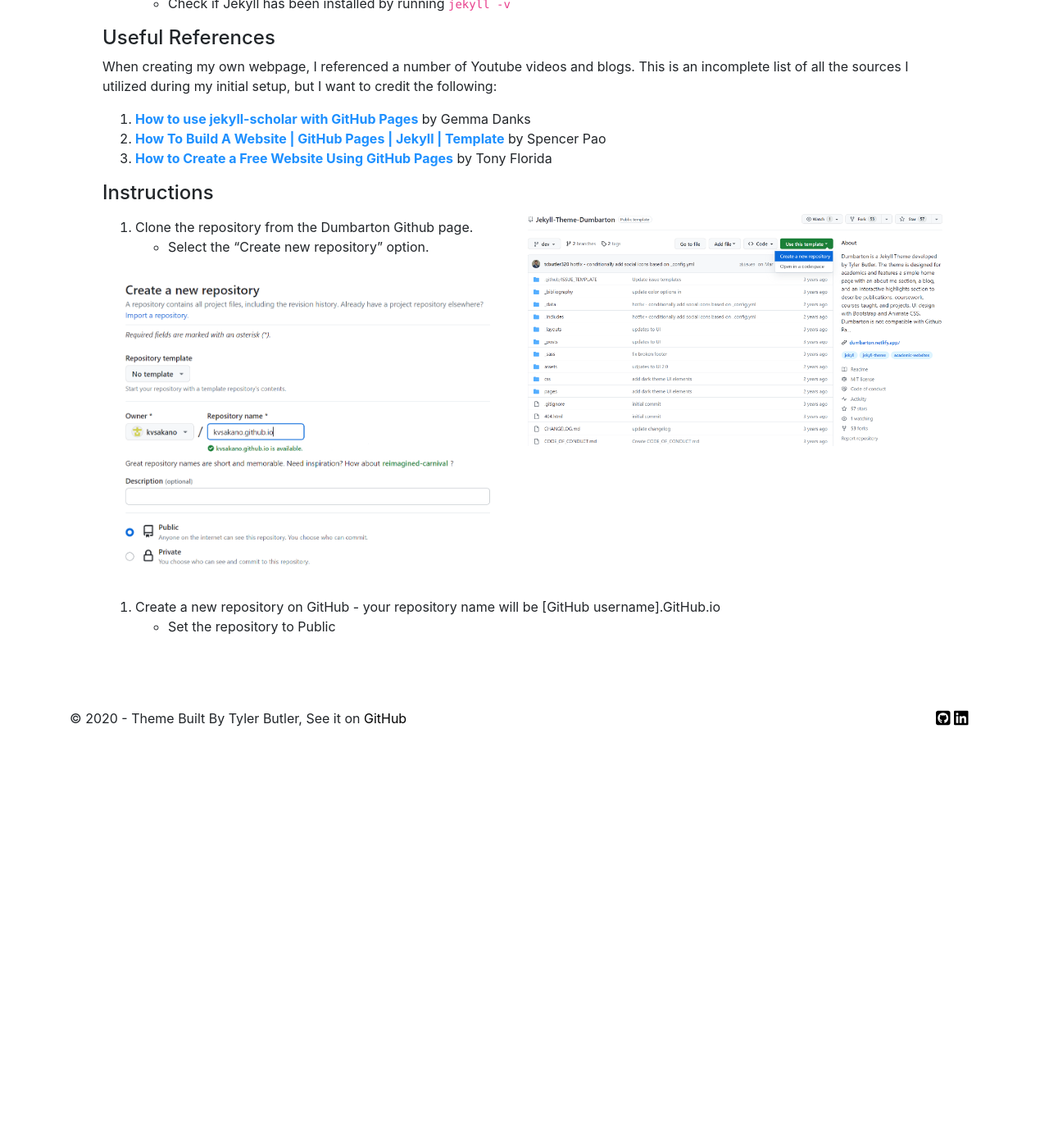
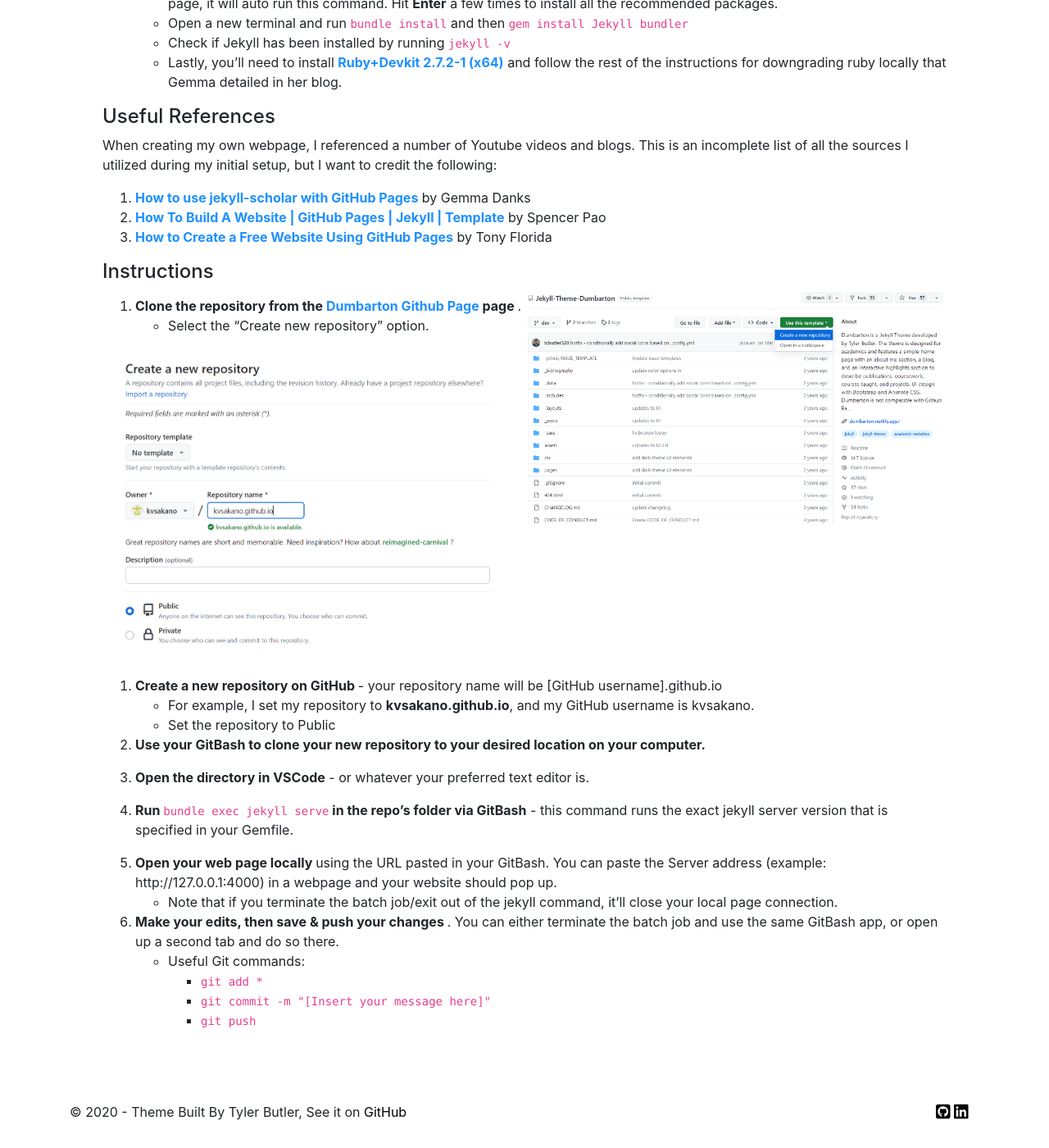
Before and after one commit to kvsakano/kvsakano.github.io, a Jekyll site: the page built from _posts/2023-10-11-How To Make A Webpage.md, in a window 1280 px wide and 1400 px high, scrolled down 947 px. Shown: the whole window at 82% size. Built offline with Jekyll 4.4.1, drawn with Linux system fonts in a browser that asks for light colours; nearby versions of some CDN libraries; comment, search, counter and statistics services are not loaded; before the commit the page ends 1867 px from its top, so only the background shows below that; some of the changed text lies outside the part shown.

Commit message:
edited the How To Make A Webpage

```diff
--- a/_posts/2023-10-11-How To Make A Webpage.md
+++ b/_posts/2023-10-11-How To Make A Webpage.md
@@ -29,9 +29,12 @@
     - Don't forget to create your keys on your machine & upload your public key to your GitHub account.
 
 3. <a href="https://www.ruby-lang.org/en/" target="_blank" style="color: DodgerBlue; font-weight: bold;">Ruby</a> (+ devkit package) - I used Ruby 2.7.2 which is an older version, but compatible with jekyll-scholar and <a href="https://open-research.gemmadanks.com/tutorials/how-to-use-jekyll-scholar-with-github-pages/" target="_blank" style="color: DodgerBlue; font-weight: bold;">recommended by researcher Gemma Danks</a>. (Thanks Gemma!)
-    - Run `ridk install` on the last stage of the installation wizard (this installs gem)
-    - Open a new terminal and run `gem install Jekyll bundler`
+    - You will need to first install a Ruby version of >3.0. I downloaded the <a href="https://rubyinstaller.org/downloads/archives" target="_blank" style="color: DodgerBlue; font-weight: bold;">Ruby+Devkit 3.2.2-1 (x64)</a>. installer.
+    - Run `ridk install` on the last stage of the installation wizard to install gem. Alternatively, if you check the box on the last page, it will auto run this command. Hit <b>Enter</b> a few times to install all the recommended packages.
+    - Open a new terminal and run `bundle install` and then `gem install Jekyll bundler`
     - Check if Jekyll has been installed by running `jekyll -v`
+    - Lastly, you'll need to install <a href="https://rubyinstaller.org/downloads/archives" target="_blank" style="color: DodgerBlue; font-weight: bold;">Ruby+Devkit 2.7.2-1 (x64)</a> and follow the rest of the instructions for downgrading ruby locally that Gemma detailed in her blog.
+
 
 #### Useful References
 
@@ -49,7 +52,7 @@
          width="50%"
          align="right">
 </figure>
-1. Clone the repository from the Dumbarton Github page.
+1. <b>Clone the repository from the <a href="https://github.com/tcbutler320/Jekyll-Theme-Dumbarton" target="_blank" style="color: DodgerBlue; font-weight: bold;">Dumbarton Github Page</a> page </b>.
     - Select the "Create new repository" option.
 
 <figure>
@@ -57,5 +60,21 @@
          width="50%"
          align="right">
 </figure>
-2. Create a new repository on GitHub - your repository name will be [GitHub username].GitHub.io
+2. <b>Create a new repository on GitHub </b>- your repository name will be [GitHub username].github.io
+    - For example, I set my repository to <b>kvsakano.github.io</b>, and my GitHub username is kvsakano.
     - Set the repository to Public
+
+3. <b>Use your GitBash to clone your new repository to your desired location on your computer.</b>
+
+4. <b> Open the directory in VSCode</b> - or whatever your preferred text editor is.
+
+5. <b> Run `bundle exec jekyll serve` in the repo's folder via GitBash</b> - this command runs the exact jekyll server version that is specified in your Gemfile.
+
+6. <b> Open your web page locally </b> using the URL pasted in your GitBash. You can paste the Server address (example: http://127.0.0.1:4000) in a webpage and your website should pop up.
+- Note that if you terminate the batch job/exit out of the jekyll command, it'll close your local page connection.
+
+7. <b> Make your edits, then save & push your changes </b>. You can either terminate the batch job and use the same GitBash app, or open up a second tab and do so there.
+- Useful Git commands:
+  - `git add *`
+  - `git commit -m "[Insert your message here]"`
+  - `git push`
```
